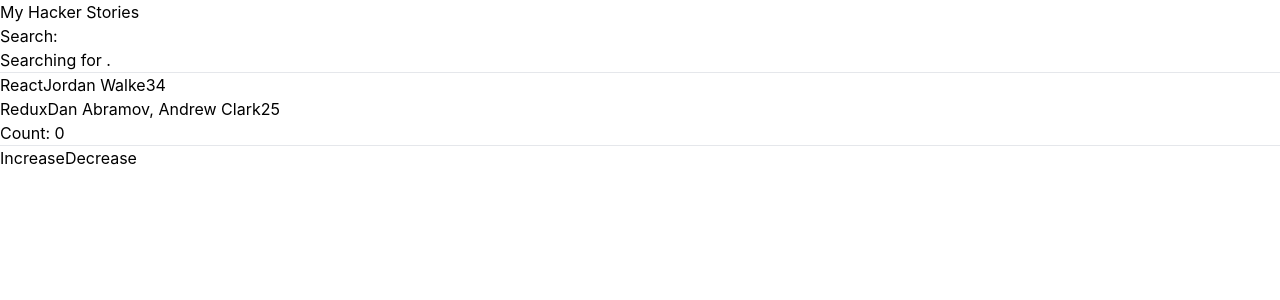
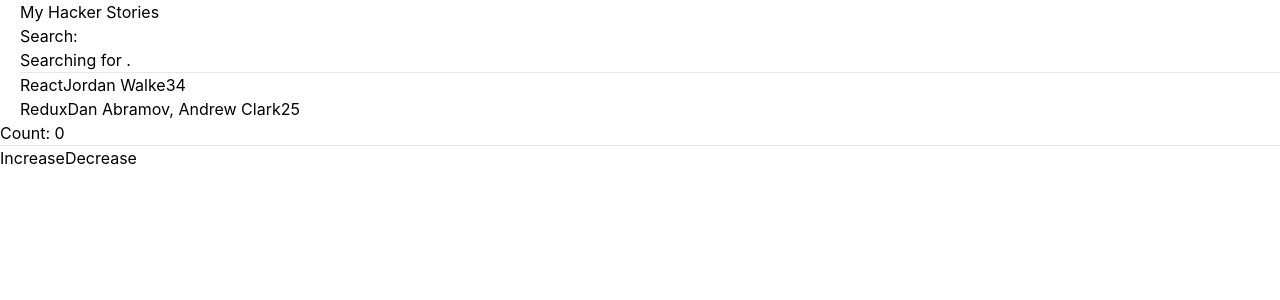
Before and after one commit to habedorf/ReactPlayground, a React (Create React App) app: page / in a window 1280 px wide. Shown: the top 300 px of the page. Built offline with nearby package versions, Linux system fonts and the light colour scheme.

Commit message:
added container class

```diff
--- a/src/App.js
+++ b/src/App.js
@@ -28,7 +28,7 @@ const handleChange = event => {
 setSearchTerm(event.target.value);
 };
 return (
-<div>
+<div className="container mx-5">
 <h1>My Hacker Stories</h1>
 <label htmlFor="search">Search: </label>
 <input id="search" type="text" onChange={handleChange} />
```
